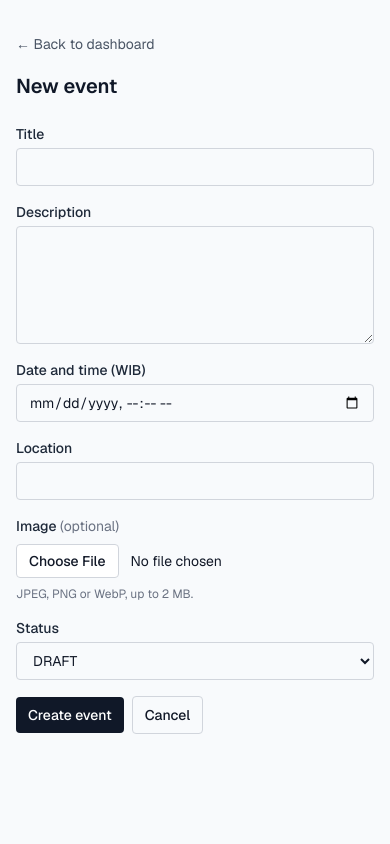
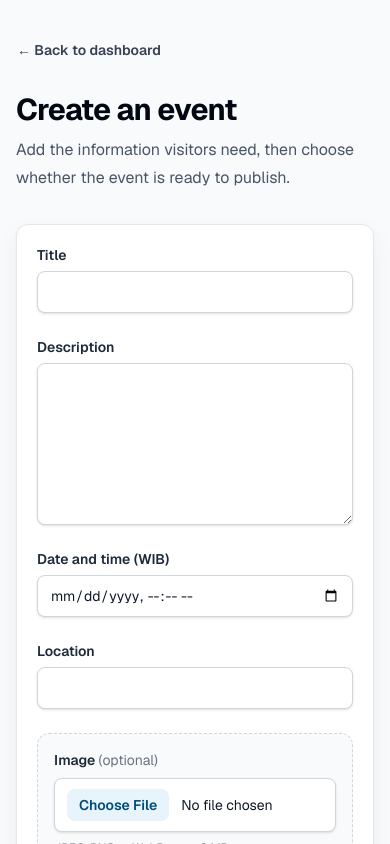
Before and after one commit to pepayaz/ieee-itb-event-management, a Next.js app: page /admin/events/new in a window 390 px wide. Shown: the top 844 px of the page. Built offline with nearby package versions, Linux system fonts and the light colour scheme.

Commit message:
feat(admin): redesign responsive event management interface

```diff
--- a/src/app/admin/dashboard/page.tsx
+++ b/src/app/admin/dashboard/page.tsx
@@ -1,5 +1,6 @@
 import Link from "next/link";
 import type { EventStatus } from "@prisma/client";
+import { cookies } from "next/headers";
 
 import { DeleteEventButton } from "@/components/DeleteEventButton";
 import {
@@ -10,6 +11,8 @@ import {
 } from "@/components/EventFilters";
 import { LogoutButton } from "@/components/LogoutButton";
 import { EmptyState, ErrorState } from "@/components/StateViews";
+import { Badge, Card, PageHeader, buttonStyles } from "@/components/ui";
+import { SESSION_COOKIE, verifyToken } from "@/lib/auth";
 import { listAllEvents, type EventTimeframe } from "@/lib/events";
 import { formatEventDate } from "@/lib/format";
 import { EVENT_STATUSES } from "@/lib/validation";
@@ -26,6 +29,9 @@ export default async function AdminDashboardPage({
   searchParams,
 }: AdminDashboardProps) {
   const params = await searchParams;
+  const sessionToken = (await cookies()).get(SESSION_COOKIE)?.value;
+  const session = sessionToken ? await verifyToken(sessionToken) : null;
+  const username = session?.username ?? "Administrator";
   const search =
     typeof params.search === "string" ? params.search.trim() : undefined;
   const timeframeParam =
@@ -64,7 +70,7 @@ export default async function AdminDashboardPage({
     console.error("Failed to load events for the dashboard:", error);
 
     return (
-      <Shell>
+      <Shell username={username}>
         <ErrorState message="We could not load the events. Please try again later." />
       </Shell>
     );
@@ -75,8 +81,8 @@ export default async function AdminDashboardPage({
   );
 
   return (
-    <Shell>
-      <section className="mb-6 flex flex-col gap-3">
+    <Shell username={username}>
+      <section aria-label="Event filters" className="mb-8 flex flex-col gap-4 rounded-card border border-gray-200 bg-white p-4 shadow-card sm:p-5">
         <EventSearchBar
           basePath="/admin/dashboard"
           search={search}
@@ -109,38 +115,66 @@ export default async function AdminDashboardPage({
         />
       ) : (
         <div>
-          {/* Tabel tidak dapat dipersempit tanpa merusak keterbacaan, jadi pada
-              layar sempit ia digeser mendatar, bukan dimampatkan. */}
-          <div className="overflow-x-auto rounded border border-gray-200 bg-white">
-            <table className="w-full min-w-[40rem] text-left text-sm">
-              <thead className="border-b border-gray-200 text-gray-600">
+          <div className="grid gap-4 md:hidden">
+            {result.events.map((event) => (
+              <Card key={event.id} className="p-4">
+                <div className="flex items-start justify-between gap-3">
+                  <h2 className="font-bold leading-snug text-gray-950">{event.title}</h2>
+                  <Badge status={event.status} />
+                </div>
+                <dl className="mt-4 grid gap-3 text-sm">
+                  <div>
+                    <dt className="font-semibold text-gray-500">Date</dt>
+                    <dd className="mt-0.5 text-gray-800">{formatEventDate(event.date)}</dd>
+                  </div>
+                  <div>
+                    <dt className="font-semibold text-gray-500">Location</dt>
+                    <dd className="mt-0.5 text-gray-800">{event.location}</dd>
+                  </div>
+                </dl>
+                <div className="mt-4 flex items-center gap-2 border-t border-gray-100 pt-3">
+                  <Link
+                    href={`/admin/events/${event.id}/edit`}
+                    className={buttonStyles({ variant: "secondary", size: "sm" })}
+                  >
+                    Edit
+                  </Link>
+                  <DeleteEventButton eventId={event.id} eventTitle={event.title} />
+                </div>
+              </Card>
+            ))}
+          </div>
+
+          <div className="hidden overflow-hidden rounded-card border border-gray-200 bg-white shadow-card md:block">
+            <table className="w-full text-left text-sm">
+              <thead className="border-b border-gray-200 bg-gray-50 text-gray-600">
                 <tr>
-                  <th className="px-3 py-2 font-medium">Title</th>
-                  <th className="px-3 py-2 font-medium">Date</th>
-                  <th className="px-3 py-2 font-medium">Location</th>
-                  <th className="px-3 py-2 font-medium">Status</th>
-                  <th className="px-3 py-2 font-medium">Actions</th>
+                  <th className="px-4 py-3 font-semibold">Title</th>
+                  <th className="px-4 py-3 font-semibold">Date</th>
+                  <th className="px-4 py-3 font-semibold">Location</th>
+                  <th className="px-4 py-3 font-semibold">Status</th>
+                  <th className="px-4 py-3 font-semibold">Actions</th>
                 </tr>
               </thead>
               <tbody>
                 {result.events.map((event) => (
                   <tr
                     key={event.id}
-                    className="border-b border-gray-100 last:border-0"
+                    className="border-b border-gray-100 transition-colors last:border-0 hover:bg-sky-50/60"
                   >
-                    <td className="px-3 py-2 font-medium text-gray-900">
+                    <td className="px-4 py-3 font-semibold text-gray-950">
                       {event.title}
                     </td>
-                    <td className="px-3 py-2 text-gray-700">
+                    <td className="px-4 py-3 text-gray-700">
                       {formatEventDate(event.date)}
                     </td>
-                    <td className="px-3 py-2 text-gray-700">{event.location}</td>
-                    <td className="px-3 py-2 text-gray-700">{event.status}</td>
-                    <td className="px-3 py-2">
-                      <div className="flex items-center gap-3">
+                    <td className="px-4 py-3 text-gray-700">{event.location}</td>
+                    <td className="px-4 py-3"><Badge status={event.status} /></td>
+                    <td className="px-4 py-3">
+                      <div className="flex items-center gap-1">
                         <Link
                           href={`/admin/events/${event.id}/edit`}
-                          className="text-gray-700 underline hover:text-gray-900"
+                          className={buttonStyles({ variant: "ghost", size: "sm" })}
                         >
                           Edit
                         </Link>
@@ -172,32 +206,33 @@ export default async function AdminDashboardPage({
   );
 }
 
-function Shell({ children }: { children: React.ReactNode }) {
+function Shell({ children, username }: { children: React.ReactNode; username: string }) {
   return (
-    <main className="mx-auto w-full max-w-5xl px-4 py-8">
-      <header className="mb-6 flex flex-wrap items-center justify-between gap-2">
-        <div>
-          <h1 className="text-xl font-semibold text-gray-900">Event dashboard</h1>
-          <p className="text-sm text-gray-600">
-            All events, including drafts, newest first.
-          </p>
-        </div>
-        <div className="flex flex-wrap items-center gap-2">
+    <main className="mx-auto w-full max-w-6xl px-4 py-8 sm:px-6 sm:py-12">
+      <div className="mb-8">
+        <PageHeader
+          eyebrow={`Signed in as ${username}`}
+          title="Event dashboard"
+          description="Create, publish, and maintain IEEE ITB Student Branch events."
+          actions={
+            <>
           <Link
             href="/"
-            className="rounded border border-gray-300 px-3 py-1.5 text-sm font-medium hover:bg-gray-50"
+            className={buttonStyles({ variant: "secondary", size: "sm" })}
           >
             View public site
           </Link>
           <Link
             href="/admin/events/new"
-            className="rounded bg-gray-900 px-3 py-1.5 text-sm font-medium text-white hover:bg-gray-800"
+            className={buttonStyles({ size: "sm" })}
           >
             New event
           </Link>
           <LogoutButton />
-        </div>
-      </header>
+            </>
+          }
+        />
+      </div>
       {children}
     </main>
   );
--- a/src/app/admin/events/new/page.tsx
+++ b/src/app/admin/events/new/page.tsx
@@ -1,20 +1,23 @@
 import Link from "next/link";
 
 import { EventForm } from "@/components/EventForm";
+import { Card, PageHeader, buttonStyles } from "@/components/ui";
 
 export default function NewEventPage() {
   return (
-    <main className="mx-auto w-full max-w-2xl px-4 py-8">
+    <main className="mx-auto w-full max-w-3xl px-4 py-8 sm:px-6 sm:py-12">
       <Link
         href="/admin/dashboard"
-        className="text-sm text-gray-600 hover:underline"
+        className={buttonStyles({ variant: "ghost", size: "sm", className: "-ml-3" })}
       >
         &larr; Back to dashboard
       </Link>
-      <h1 className="mt-4 mb-6 text-xl font-semibold text-gray-900">
-        New event
-      </h1>
-      <EventForm mode="create" />
+      <div className="mt-6">
+        <PageHeader title="Create an event" description="Add the information visitors need, then choose whether the event is ready to publish." />
+      </div>
+      <Card className="mt-8 p-5 sm:p-8">
+        <EventForm mode="create" />
+      </Card>
     </main>
   );
 }
--- a/src/components/EventForm.tsx
+++ b/src/components/EventForm.tsx
@@ -5,6 +5,14 @@ import Link from "next/link";
 import { useRouter } from "next/navigation";
 import { useState } from "react";
 
+import {
+  Button,
+  FormField,
+  Input,
+  Select,
+  Textarea,
+  buttonStyles,
+} from "@/components/ui";
 import { apiFetch } from "@/lib/api-client";
 import { MAX_UPLOAD_FILE_SIZE } from "@/lib/uploads";
 import { fromDateTimeLocalValue } from "@/lib/format";
@@ -147,49 +155,59 @@ export function EventForm({ mode, initialData, eventId }: EventFormProps) {
   }
 
   return (
-    <form onSubmit={handleSubmit} noValidate className="flex flex-col gap-4">
-      <Field label="Title" error={fieldErrors.title}>
-        <input
+    <form onSubmit={handleSubmit} noValidate className="flex flex-col gap-6">
+      <FormField id="title" label="Title" error={fieldErrors.title}>
+        <Input
+          id="title"
           name="title"
           value={values.title}
           onChange={(event) => update("title", event.target.value)}
-          className="rounded border border-gray-300 px-3 py-2 text-sm"
+          aria-invalid={Boolean(fieldErrors.title)}
+          aria-describedby={fieldErrors.title ? "title-error" : undefined}
         />
-      </Field>
+      </FormField>
 
-      <Field label="Description" error={fieldErrors.description}>
-        <textarea
+      <FormField id="description" label="Description" error={fieldErrors.description}>
+        <Textarea
+          id="description"
           name="description"
-          rows={5}
+          rows={7}
           value={values.description}
           onChange={(event) => update("description", event.target.value)}
-          className="rounded border border-gray-300 px-3 py-2 text-sm"
+          aria-invalid={Boolean(fieldErrors.description)}
+          aria-describedby={fieldErrors.description ? "description-error" : undefined}
         />
-      </Field>
+      </FormField>
 
-      <Field label="Date and time (WIB)" error={fieldErrors.date}>
-        <input
+      <div className="grid gap-6 sm:grid-cols-2">
+      <FormField id="date" label="Date and time (WIB)" error={fieldErrors.date}>
+        <Input
+          id="date"
           name="date"
           type="datetime-local"
           value={values.date}
           onChange={(event) => update("date", event.target.value)}
-          className="rounded border border-gray-300 px-3 py-2 text-sm"
+          aria-invalid={Boolean(fieldErrors.date)}
+          aria-describedby={fieldErrors.date ? "date-error" : undefined}
         />
-      </Field>
+      </FormField>
 
-      <Field label="Location" error={fieldErrors.location}>
-        <input
+      <FormField id="location" label="Location" error={fieldErrors.location}>
+        <Input
+          id="location"
           name="location"
           value={values.location}
           onChange={(event) => update("location", event.target.value)}
-          className="rounded border border-gray-300 px-3 py-2 text-sm"
+          aria-invalid={Boolean(fieldErrors.location)}
+          aria-describedby={fieldErrors.location ? "location-error" : undefined}
         />
-      </Field>
+      </FormField>
+      </div>
 
-      <div className="flex flex-col gap-2">
-        <span className="text-sm font-medium text-gray-800">
+      <div className="flex flex-col gap-2 rounded-card border border-dashed border-gray-300 bg-gray-50 p-4">
+        <label htmlFor="image" className="text-sm font-semibold text-gray-800">
           Image <span className="font-normal text-gray-500">(optional)</span>
-        </span>
+        </label>
 
         {values.imageUrl ? (
           <div className="flex items-start gap-3">
@@ -198,26 +216,28 @@ export function EventForm({ mode, initialData, eventId }: EventFormProps) {
               alt="Selected event image"
               width={160}
               height={120}
-              className="h-24 w-32 rounded border border-gray-200 object-cover"
+              className="h-28 w-40 rounded-control border border-gray-200 object-cover shadow-sm"
             />
-            <button
+            <Button
               type="button"
               onClick={() => update("imageUrl", null)}
               disabled={isUploading}
-              className="rounded border border-gray-300 px-3 py-1.5 text-sm font-medium hover:bg-gray-50 disabled:opacity-60"
+              variant="secondary"
+              size="sm"
             >
               Remove image
-            </button>
+            </Button>
           </div>
         ) : null}
 
-        <input
+        <Input
+          id="image"
           type="file"
           name="image"
           accept="image/jpeg,image/png,image/webp"
           onChange={handleFileChange}
           disabled={isUploading}
-          className="text-sm file:mr-3 file:rounded file:border file:border-gray-300 file:bg-white file:px-3 file:py-1.5 file:text-sm file:font-medium hover:file:bg-gray-50"
+          className="file:mr-3 file:rounded-control file:border-0 file:bg-ieee-light file:px-3 file:py-1.5 file:text-sm file:font-semibold file:text-ieee-dark hover:file:bg-sky-100"
         />
 
         <span className="text-xs text-gray-500">
@@ -227,72 +247,55 @@ export function EventForm({ mode, initialData, eventId }: EventFormProps) {
         </span>
 
         {uploadError ? (
-          <span role="alert" className="text-sm text-red-700">
+          <span role="alert" className="text-sm text-danger">
             {uploadError}
           </span>
         ) : null}
       </div>
 
-      <Field label="Status" error={fieldErrors.status}>
-        <select
+      <FormField id="status" label="Status" error={fieldErrors.status}>
+        <Select
+          id="status"
           name="status"
           value={values.status}
           onChange={(event) =>
             update("status", event.target.value as EventFormValues["status"])
           }
-          className="rounded border border-gray-300 px-3 py-2 text-sm"
+          aria-invalid={Boolean(fieldErrors.status)}
+          aria-describedby={fieldErrors.status ? "status-error" : undefined}
         >
           {EVENT_STATUSES.map((status) => (
             <option key={status} value={status}>
               {status}
             </option>
           ))}
-        </select>
-      </Field>
+        </Select>
+      </FormField>
 
       {formError ? (
-        <p role="alert" className="text-sm text-red-700">
+        <p role="alert" className="rounded-control bg-danger-soft px-3 py-2 text-sm text-danger">
           {formError}
         </p>
       ) : null}
 
-      <div className="flex items-center gap-2">
-        <button
+      <div className="flex flex-col-reverse gap-2 border-t border-gray-200 pt-5 sm:flex-row sm:items-center sm:justify-end">
+        <Link
+          href="/admin/dashboard"
+          className={buttonStyles({ variant: "secondary" })}
+        >
+          Cancel
+        </Link>
+        <Button
           type="submit"
           disabled={isPending || isUploading}
-          className="rounded bg-gray-900 px-3 py-2 text-sm font-medium text-white hover:bg-gray-800 disabled:opacity-60"
         >
           {isPending
             ? "Saving..."
             : mode === "create"
               ? "Create event"
               : "Save changes"}
-        </button>
-        <Link
-          href="/admin/dashboard"
-          className="rounded border border-gray-300 px-3 py-2 text-sm font-medium hover:bg-gray-50"
-        >
-          Cancel
-        </Link>
+        </Button>
       </div>
     </form>
   );
 }
-
-function Field({
-  label,
-  error,
-  children,
-}: {
-  label: string;
-  error?: string;
-  children: React.ReactNode;
-}) {
-  return (
-    <label className="flex flex-col gap-1">
-      <span className="text-sm font-medium text-gray-800">{label}</span>
-      {children}
-      {error ? <span className="text-sm text-red-700">{error}</span> : null}
-    </label>
-  );
-}
```
Also changed, not shown: src/app/admin/events/[id]/edit/page.tsx (+8 -5 lines), src/app/admin/login/page.tsx (+24 -20 lines), src/components/DeleteEventButton.tsx (+20 -14 lines), src/components/LogoutButton.tsx (+5 -3 lines).
